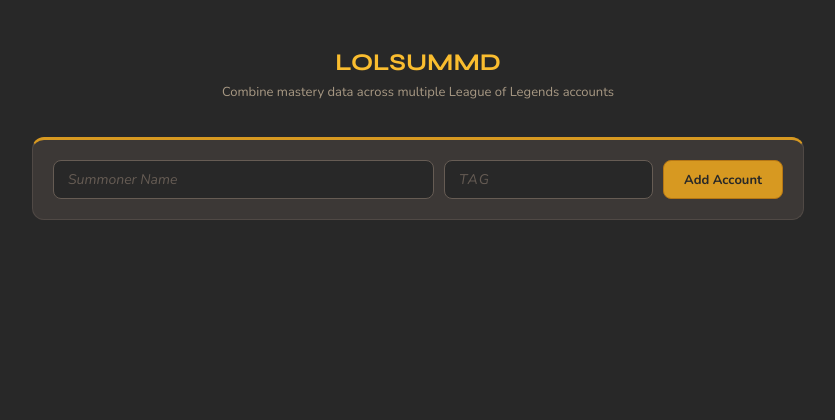
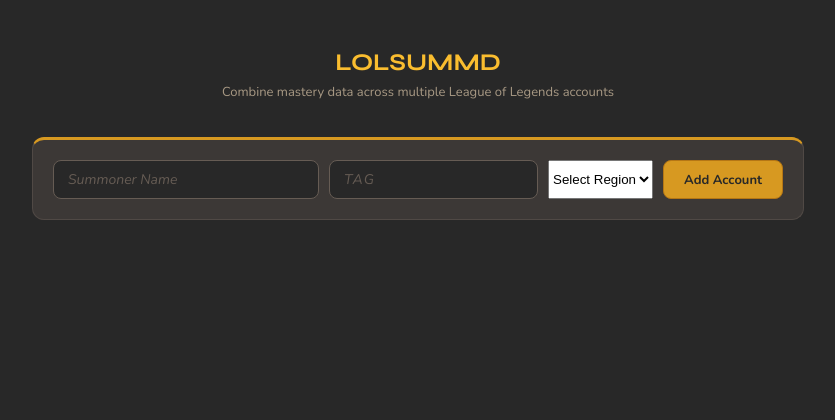
Before and after one commit to hutnerr/lolsummd, a Flask app: template templates/index.html in a window 1280 px wide. Shown: the top 420 px of the page, without its empty margins (222-1057 px from the left). Run offline with Flask 3, Linux system fonts and the light colour scheme; the template is opened without the code that fills it, so the values that code supplies are empty.

Commit message:
added region dropdown on website unstyled

```diff
--- a/api/index.py
+++ b/api/index.py
@@ -1,30 +1,40 @@
 import os
+import sys
 from flask import Flask, render_template, request, session
 from werkzeug.exceptions import HTTPException
 from core.riot_api_client import RiotAPIClient
 from util.clogger import Clogger
 from core.mastery_summarizer import summarize_mastery
+from core.endpoint_builder import Region
 
-# setup
-Clogger.debugEnabled = False
+Clogger.debugEnabled = True
 
 key = os.environ.get("RIOT_API_KEY")
 if not key:
     Clogger.error("ENV NOT SET: RiotAPIClient cannot be initialized without API key.")
+    sys.exit(1)
 
+client: RiotAPIClient = None
 try:
-    client: RiotAPIClient = RiotAPIClient(key)
+    client = RiotAPIClient(key)
 except Exception as e:
     Clogger.error(f"Failed to initialize RiotAPIClient: {e}")
+    sys.exit(1)
 
 app = Flask(
     __name__,
     template_folder=os.path.join(os.path.dirname(__file__), "../templates"),
     static_folder=os.path.join(os.path.dirname(__file__), "../static")
 )
-app.secret_key = os.environ.get("FLASK_SECRET_KEY")
+
+flask_secret = os.environ.get("FLASK_SECRET_KEY")
+if not flask_secret:
+    Clogger.error("ENV NOT SET: FLASK_SECRET_KEY is not set. Sessions will not work.")
+    sys.exit(1)
+app.secret_key = flask_secret
 
 Clogger.info("Flask app initialized")
+
 
 # routes
 @app.route("/", methods=["GET", "POST"])
@@ -38,9 +48,20 @@
         if action == "add":
             username = request.form.get("username")
             tag = request.form.get("tag")
+            region_str = request.form.get("region")
 
-            if username and tag:
-                account = (username, tag)
+            try:
+                region = Region(region_str)
+            except (ValueError, KeyError):
+                Clogger.error(f"Invalid region value received: {region_str}")
+                return render_template("index.html", accounts=session.get('accounts', []), regions=Region, error="Invalid region selected.")
+
+            Clogger.debug(f"Received form data - Username: {username}, Tag: {tag}, Region: {region}")
+            Clogger.debug("Type of data received from form: typeof(username): {}, typeof(tag): {}, typeof(region): {}".format(
+                type(username), type(tag), type(region)))
+
+            if username and tag and region:
+                account = [username, tag, region.value]
                 if account not in session['accounts']:
                     session['accounts'].append(account)
                     session.modified = True
@@ -48,7 +69,12 @@
                     Clogger.warn(f"Account {username}#{tag} already added")
 
         elif action == "remove":
-            remove_index = int(request.form.get("remove_index"))
+            try:
+                remove_index = int(request.form.get("remove_index"))
+            except (TypeError, ValueError):
+                Clogger.error("Invalid remove_index received.")
+                return render_template("index.html", accounts=session.get('accounts', []), regions=Region, error="Invalid remove index.")
+
             if 0 <= remove_index < len(session['accounts']):
                 session['accounts'].pop(remove_index)
                 session.modified = True
@@ -59,21 +85,15 @@
 
         elif action == "submit_all":
             accounts = session['accounts']
+            if not accounts:
+                return render_template("index.html", accounts=accounts, regions=Region)
 
-            if not accounts:
-                return render_template("index.html", accounts=accounts)
+            deserialized_accounts = [(a[0], a[1], Region(a[2])) for a in accounts]
+            riot_accounts = client.get_accounts_by_names(deserialized_accounts)
+            result = summarize_mastery(riot_accounts, client)
+            return render_template("index.html", accounts=accounts, result=result, regions=Region)
 
-            riot_accounts = client.get_accounts_by_names(accounts)
-            result = summarize_mastery(riot_accounts, client)
-
-            return render_template("index.html", accounts=accounts, result=result)
-
-    return render_template("index.html", accounts=session.get('accounts', []))
-
-
-@app.route("/help")
-def help():
-    return render_template("help.html")
+    return render_template("index.html", accounts=session.get('accounts', []), regions=Region)
 
 
 @app.errorhandler(HTTPException)
--- a/core/mastery_summarizer.py
+++ b/core/mastery_summarizer.py
@@ -7,6 +7,7 @@
     # combine the mastery points and levels
     calculated_mastery = {}
     for acc in accounts:
+        Clogger.debug(acc)
         total_mastery = client.get_mastery_all_champions(acc)
 
         for id in total_mastery:
--- a/templates/index.html
+++ b/templates/index.html
@@ -89,6 +89,15 @@
   <div class="input-box">
     <input id="username" type="text" name="username" placeholder="Summoner Name" required>
     <input id="tag" type="text" name="tag" placeholder="TAG" required maxlength="5">
+
+    <select name="region" id="region" required>
+      <option value="" disabled selected>Select Region</option>
+
+      {% for region in regions %}
+        <option value="{{ region.value }}">{{ region.name }}</option>
+      {% endfor %}
+
+    </select>
   </div>
   <button type="submit" class="btn btn-primary">Add Account</button>
   <input type="hidden" name="action" value="add">
@@ -110,10 +119,10 @@
   </div>
 
   <ul>
-    {% for username, tag in accounts %}
+    {% for username, tag, region in accounts %}
     <li>
       <span class="account-name">
-        {{ username }}<span class="hash">#</span><span class="tag">{{ tag }}</span>
+        {{ username }}<span class="hash">#</span><span class="tag">{{ tag }}</span><span class="region"> ({{ region }})</span>
       </span>
       <form method="POST" action="/">
         <input type="hidden" name="action" value="remove">
```
